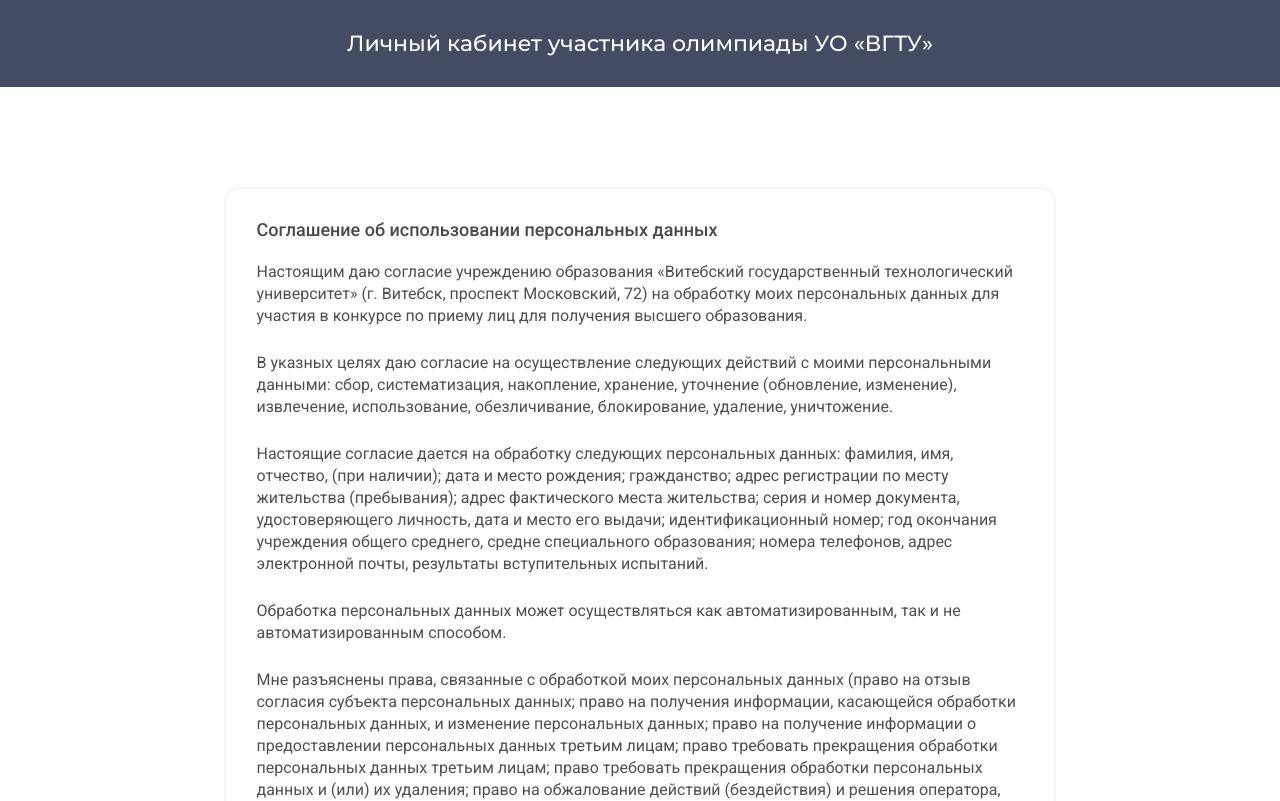
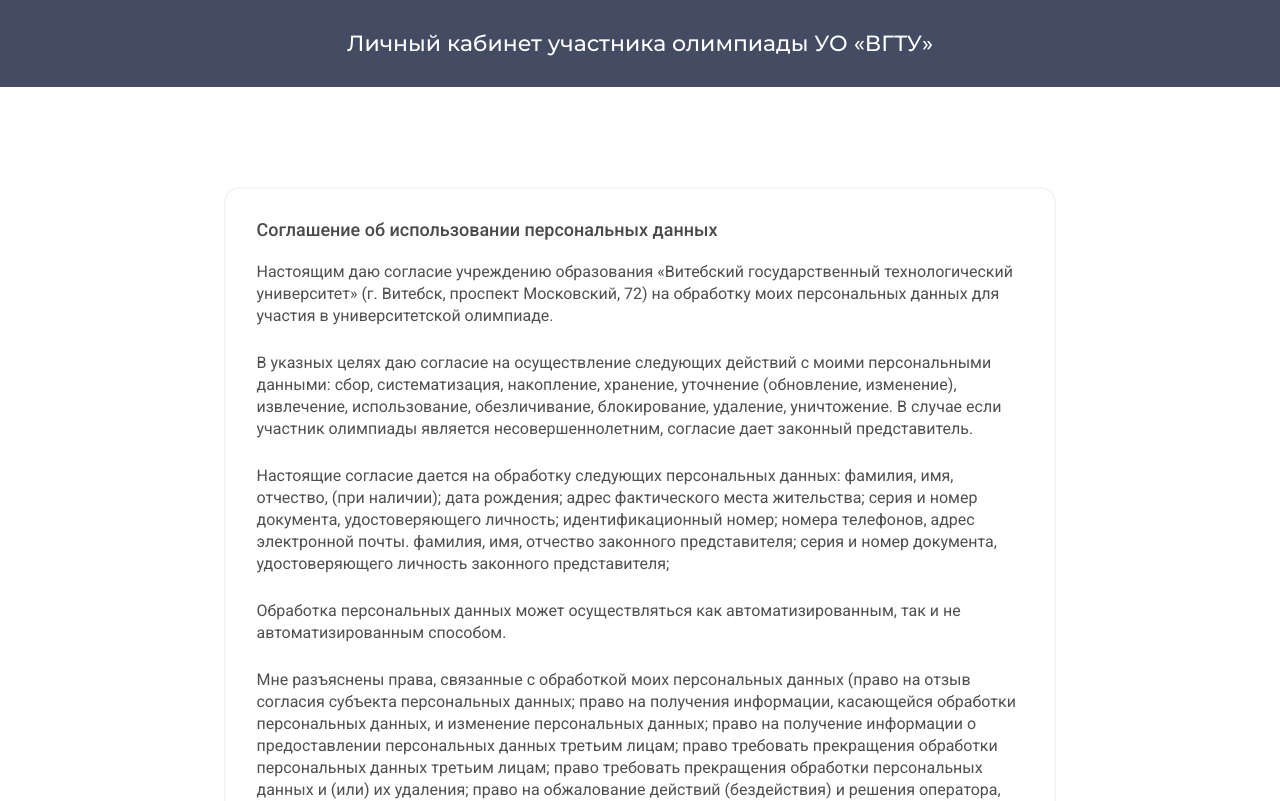
Before and after one commit to tragislav/olympiad-student, a React (Create React App) app: page /personalData in a window 1280 px wide. Shown: the top 801 px of the page. Built offline with nearby package versions, Linux system fonts and the light colour scheme.

Commit message:
update PDF text

```diff
--- a/src/Pages/PDF/index.js
+++ b/src/Pages/PDF/index.js
@@ -14,23 +14,24 @@ function PDF() {
               Настоящим даю согласие учреждению образования «Витебский
               государственный технологический университет» (г. Витебск, проспект
               Московский, 72) на обработку моих персональных данных для участия
-              в конкурсе по приему лиц для получения высшего образования.
+              в университетской олимпиаде.
             </p>
             <p className="FormInnerText">
               В указных целях даю согласие на осуществление следующих действий с
               моими персональными данными: сбор, систематизация, накопление,
               хранение, уточнение (обновление, изменение), извлечение,
               использование, обезличивание, блокирование, удаление, уничтожение.
+              В случае если участник олимпиады является несовершеннолетним,
+              согласие дает законный представитель.
             </p>
             <p className="FormInnerText">
               Настоящие согласие дается на обработку следующих персональных
-              данных: фамилия, имя, отчество, (при наличии); дата и место
-              рождения; гражданство; адрес регистрации по месту жительства
-              (пребывания); адрес фактического места жительства; серия и номер
-              документа, удостоверяющего личность, дата и место его выдачи;
-              идентификационный номер; год окончания учреждения общего среднего,
-              средне специального образования; номера телефонов, адрес
-              электронной почты, результаты вступительных испытаний.
+              данных: фамилия, имя, отчество, (при наличии); дата рождения;
+              адрес фактического места жительства; серия и номер документа,
+              удостоверяющего личность; идентификационный номер; номера
+              телефонов, адрес электронной почты. фамилия, имя, отчество
+              законного представителя; серия и номер документа, удостоверяющего
+              личность законного представителя;
             </p>
             <p className="FormInnerText">
               Обработка персональных данных может осуществляться как
@@ -47,7 +48,7 @@ function PDF() {
               (или) их удаления; право на обжалование действий (бездействия) и
               решения оператора, связанных с обработкой персональных данных),
               механизм реализации таких прав, а также последствия дачи мною
-              согласа или отказа в даче такого согласия.
+              согласия или отказа в даче такого согласия.
             </p>
             <p className="FormInnerText">
               Согласие на обработку персональных данных действует с момента их
```
